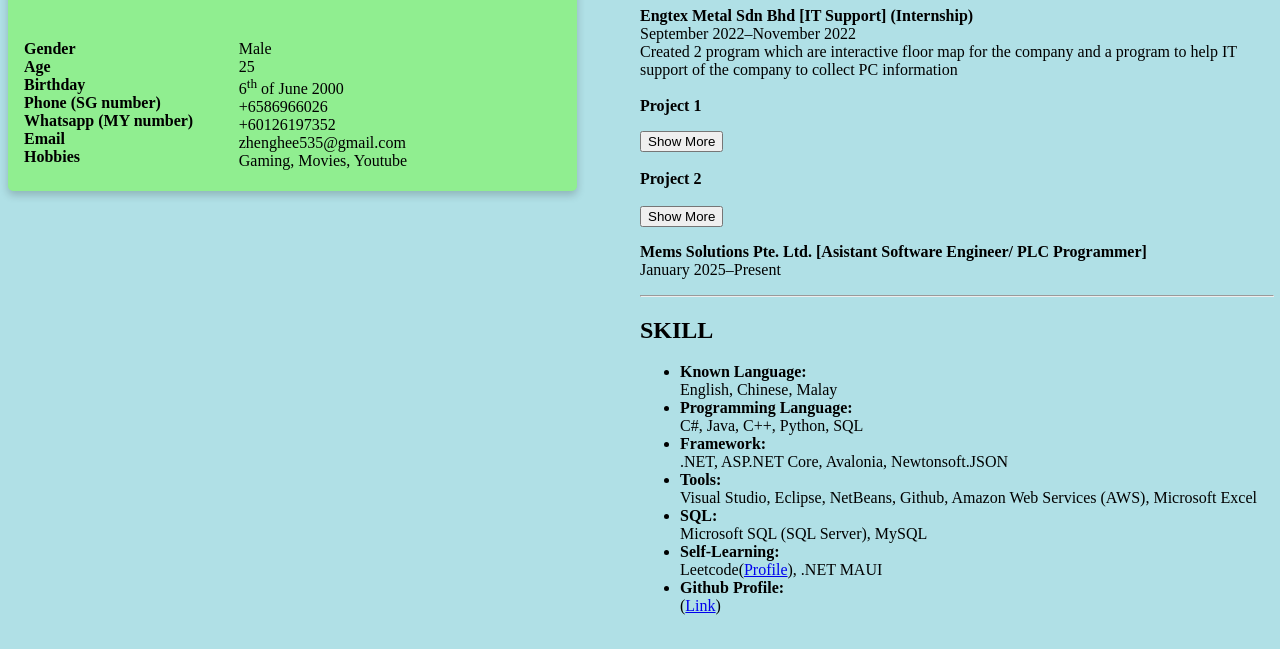
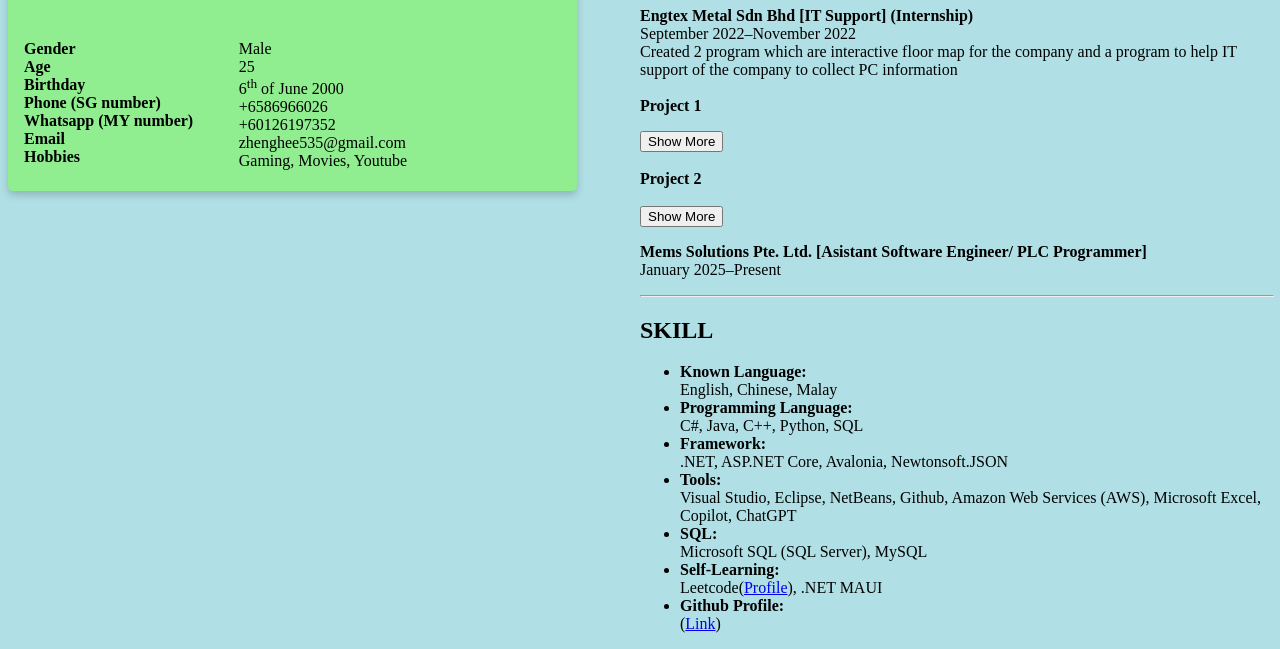
Before and after one commit to zhengheetong/zhengheetong.github.io, a plain HTML site: page index.html in a window 1280 px wide. Shown: the part 530-1179 px from the top of the page. Drawn offline with Linux system fonts and the light colour scheme.

Commit message:
Update index.html

```diff
--- a/index.html
+++ b/index.html
@@ -160,7 +160,7 @@
 				<li><span style="font-weight:bold">Known Language:</span><br>English, Chinese, Malay</li>
 				<li><span style="font-weight:bold">Programming Language:</span><br>C#, Java, C++, Python, SQL</li>
 				<li><span style="font-weight:bold">Framework:</span><br>.NET, ASP.NET Core, Avalonia, Newtonsoft.JSON</li>
-				<li><span style="font-weight:bold">Tools:</span><br>Visual Studio, Eclipse, NetBeans, Github, Amazon Web Services (AWS), Microsoft Excel</li>
+				<li><span style="font-weight:bold">Tools:</span><br>Visual Studio, Eclipse, NetBeans, Github, Amazon Web Services (AWS), Microsoft Excel, Copilot, ChatGPT</li>
 				<li><span style="font-weight:bold">SQL:</span><br>Microsoft SQL (SQL Server), MySQL</li>
 				<li><span style="font-weight:bold">Self-Learning:</span><br>Leetcode(<a href = "https://leetcode.com/u/zhenghee535/">Profile</a>), .NET MAUI</li>
 				<li><span style="font-weight:bold">Github Profile:</span><br>(<a href = "https://github.com/zhengheetong/">Link</a>)</li>
```
